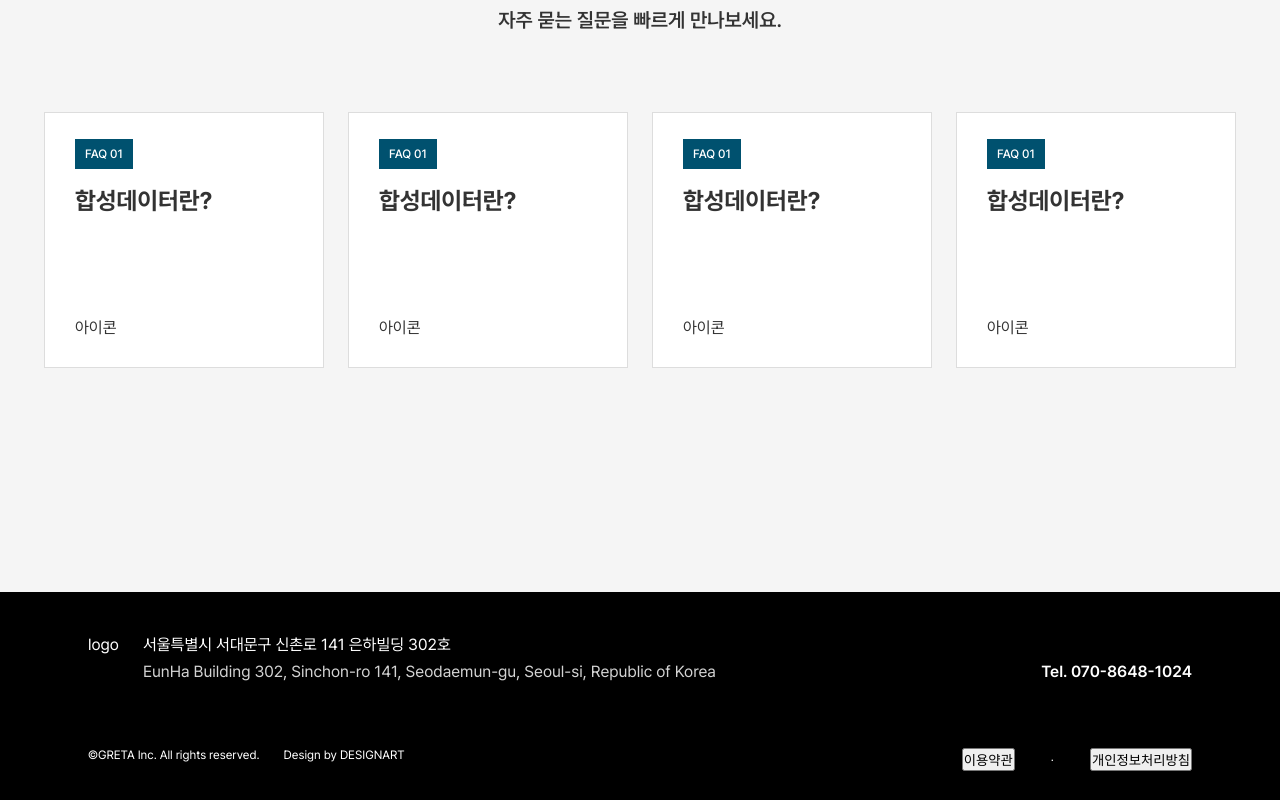
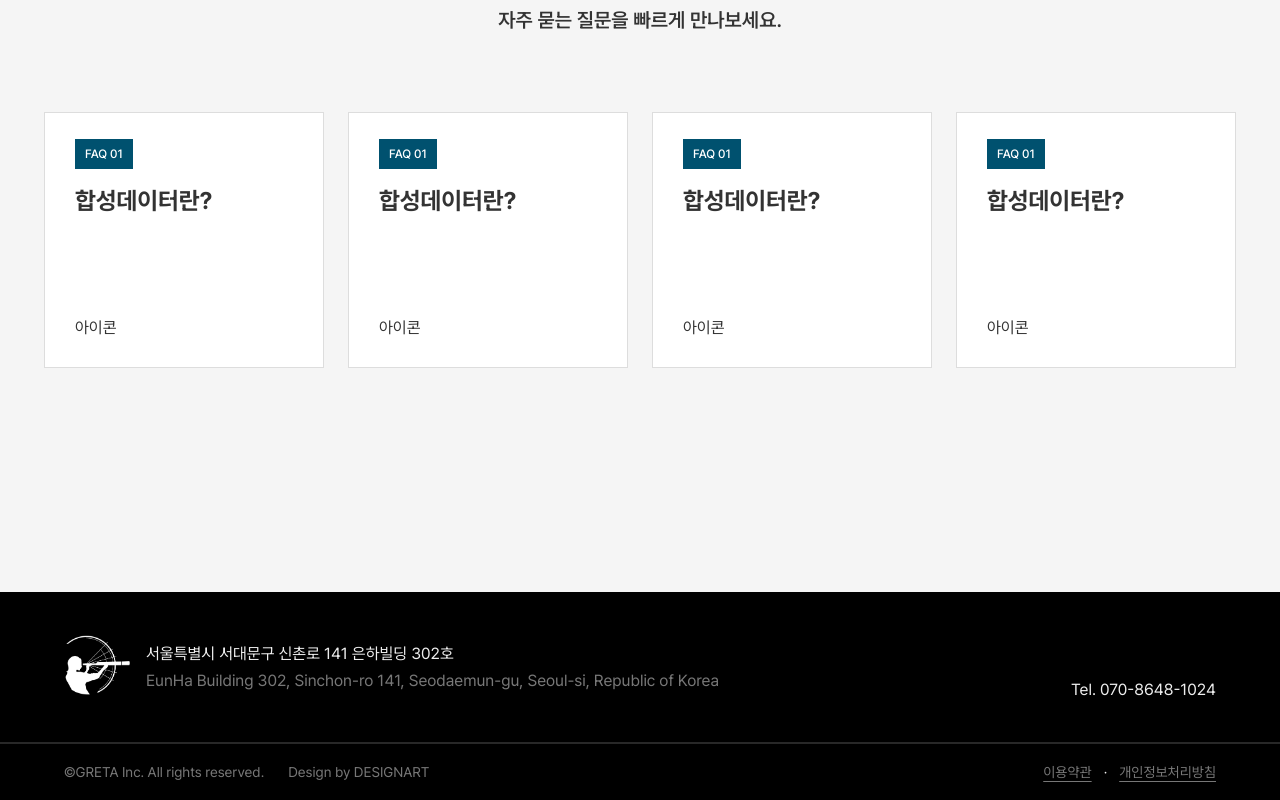
Before and after one commit to the-greta/the-greta.github.io, a Next.js app: page / in a window 1280 px wide. Shown: the part 2804-3604 px from the top of the page. Built offline with nearby package versions, Linux system fonts and the light colour scheme.

Commit message:
feat: add footer

```diff
--- a/src/components/base/footer/footer.module.css
+++ b/src/components/base/footer/footer.module.css
@@ -1,54 +1,69 @@
 .footer {
-  height: 208px;
-  padding: 0 4rem;
+  color: #eee;
   background-color: black;
-  color: white;
 }
 
 .main-info {
-  padding: 2.7rem 1.5rem;
   display: flex;
   justify-content: space-between;
+  padding: 2.7rem 4rem;
 }
 
 .logo-address {
   display: flex;
-  gap: 1.5rem;
+  gap: 1rem;
+  align-items: center;
 }
 
 .address-en {
-  color: lightgray;
   margin-top: 0.5rem;
+  color: #777;
 }
 
 .tel {
   margin-top: auto;
-  font-weight: 600;
 }
 
 .sub-info {
   display: flex;
   justify-content: space-between;
-  font-size: 0.75rem;
-  padding: 1.5rem;
+  padding: 1.25rem 4rem;
+  font-size: 0.875rem;
+  border-top: 2px solid rgba(51 51 51/ 80%);
 }
 
 .copyright {
   display: flex;
   gap: 1.5rem;
+  color: #777;
 }
 
 .copyright span {
   display: inline-flex;
+  align-items: center;
+  justify-content: center;
 }
 
 .footer-menu {
   display: flex;
-  gap: 1.5rem;
+  gap: 0.75rem;
+}
+
+.footer-menu a {
+  display: inline-flex;
+  align-items: center;
+  justify-content: center;
+  text-decoration: underline;
+  text-underline-offset: 4px;
+  opacity: 0.5;
+  transition: 0.2s;
+}
+
+.footer-menu a:hover {
+  opacity: 1;
 }
 
 .dot {
   display: inline-flex;
   align-items: center;
-  margin: auto 0.75rem;
 }
--- a/src/components/base/footer/footer.tsx
+++ b/src/components/base/footer/footer.tsx
@@ -1,3 +1,5 @@
+import Image from "next/image";
+import Link from "next/link";
 import React from "react";
 
 import styles from "./footer.module.css";
@@ -7,7 +9,14 @@
     <footer className={styles.footer}>
       <div className={styles["main-info"]}>
         <div className={styles["logo-address"]}>
-          <div>logo</div>
+          <div>
+            <Image
+              src="/logo/logo_mini.png"
+              alt="greta-logo"
+              height={60}
+              width={66}
+            />
+          </div>
           <div>
             <p>서울특별시 서대문구 신촌로 141 은하빌딩 302호</p>
             <p className={styles["address-en"]}>
@@ -26,9 +35,9 @@
           <span>Design by DESIGNART</span>
         </div>
         <div className={styles["footer-menu"]}>
-          <button>이용약관</button>
+          <Link href="#">이용약관</Link>
           <span className={styles.dot}>·</span>
-          <button>개인정보처리방침</button>
+          <Link href="#">개인정보처리방침</Link>
         </div>
       </div>
     </footer>
```
